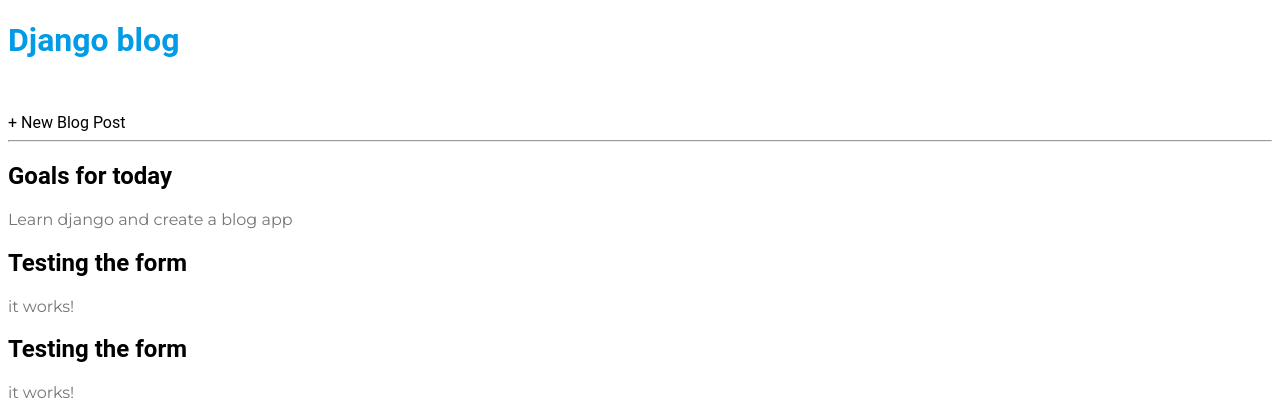
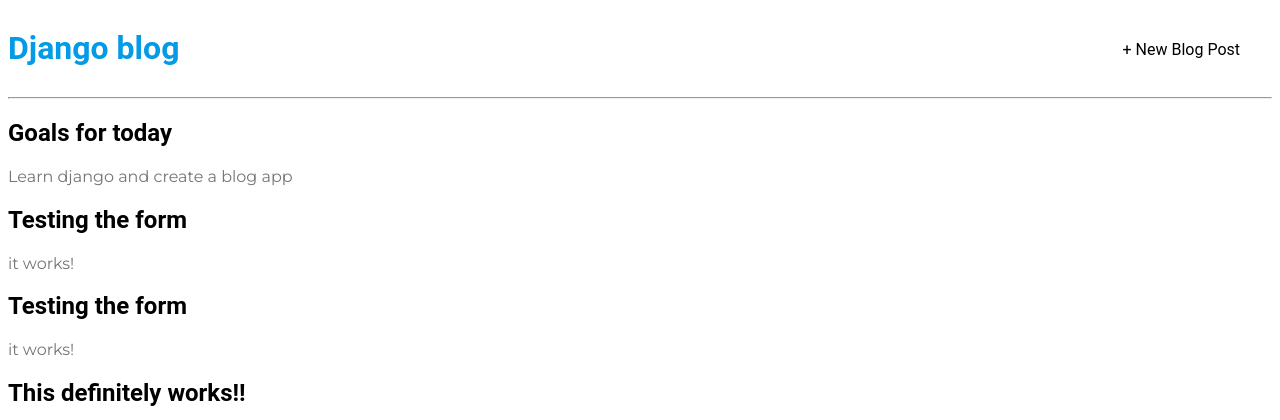
Before and after one commit to NelVivas/Blog-App, a Django app: page / in a window 1280 px wide. Shown: the top 420 px of the page. Run offline with Django 3.2, Linux system fonts and the light colour scheme; data comes from the database, SQL or seed files in the repository.

Commit message:
Fixed style bug

```diff
--- a/static/css/base.css
+++ b/static/css/base.css
@@ -13,6 +13,11 @@
 #title{
     color: #039be5;
 }
+
+header{
+    display: flex;
+}
+
 .nav-left{
     margin-right: auto;
 }
```
